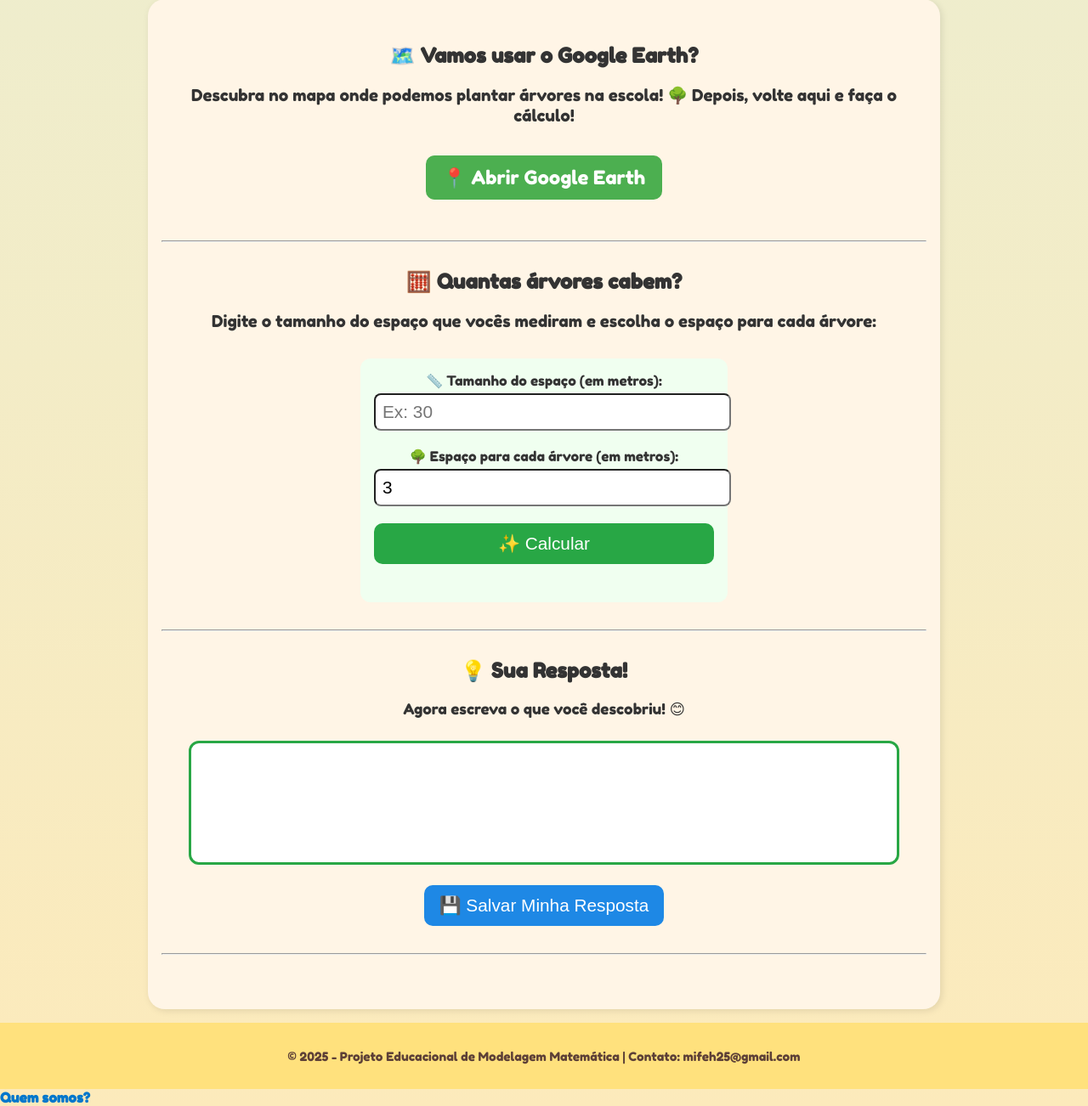
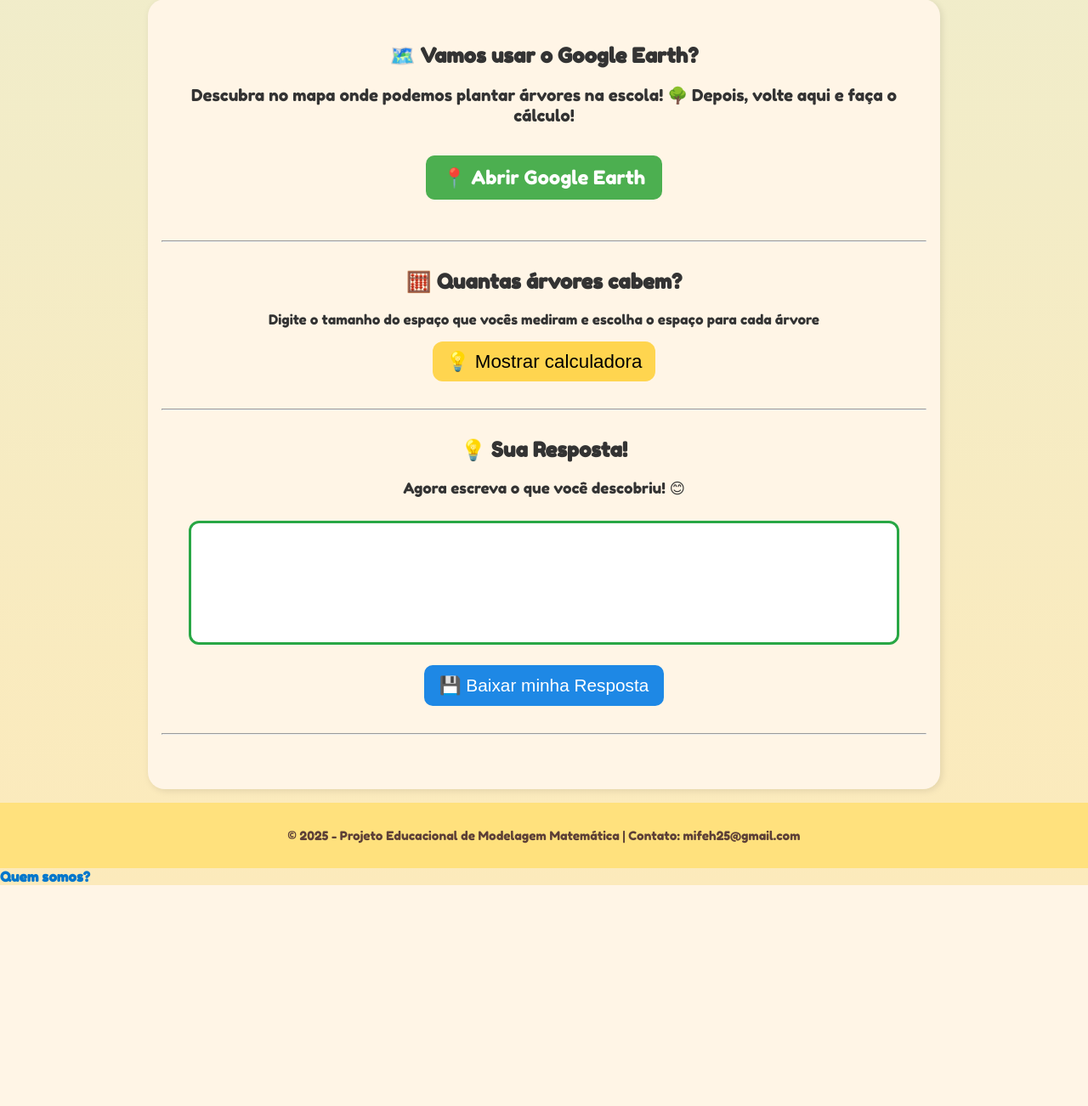
Before and after one commit to Michelle-Fernanda/modelandoplaneta, a PHP site: page /arborizacao in a window 1280 px wide. Shown: the part 3009-4311 px from the top of the page at 85% size. After the commit the page ends 4051 px from the top, so only its background shows below. Run offline with PHP 8.4, Linux system fonts and the light colour scheme; some libraries are stand-ins or nearby versions.

Commit message:
pdf relatorio

```diff
--- a/view/arborizacao.php
+++ b/view/arborizacao.php
@@ -250,27 +250,56 @@
 
   <h2>🧮 Quantas árvores cabem?</h2>
 
-  <p style="font-size: 1.2rem;">
-    Digite o tamanho do espaço que vocês mediram e escolha o espaço para cada árvore:
+<p>
+Digite o tamanho do espaço que vocês mediram e escolha o espaço para cada árvore
 </p>
 
-  <div style="margin: 2rem auto; max-width: 400px; padding: 1rem; background: #f0fff0; border-radius: 12px;">
-    <label>📏 Tamanho do espaço (em metros):</label>
-    <input id="espaco" type="number" placeholder="Ex: 30" style="width:100%; font-size:1.3rem; padding:8px; border-radius:8px; margin-top:5px;">
+<button onclick="toggleCalculadora()" style="
+background:#ffd54f;
+border:none;
+padding:10px 16px;
+border-radius:12px;
+font-size:1.4rem;
+cursor:pointer;">
+💡 Mostrar calculadora
+</button>
+
+
+<div id="calculadoraArvores" style="
+display:none;
+margin:2rem auto;
+max-width:400px;
+padding:1rem;
+background:#f0fff0;
+border-radius:12px;
+">
+
+<label>📏 Tamanho do espaço (em metros)</label>
+
+<input id="espaco" type="number" placeholder="Ex: 30"
+style="width:100%;font-size:1.3rem;padding:8px;border-radius:8px;margin-top:5px;">
 
 <br><br>
 
-    <label>🌳 Espaço para cada árvore (em metros):</label>
-    <input id="distancia" type="number" value="3" style="width:100%; font-size:1.3rem; padding:8px; border-radius:8px; margin-top:5px;">
+<label>🌳 Espaço para cada árvore (em metros)</label>
+
+<input id="distancia" type="number" value="3"
+style="width:100%;font-size:1.3rem;padding:8px;border-radius:8px;margin-top:5px;">
 
 <br><br>
 
-    <button onclick="calcularArvores()"
-      style="background:#28a745; color:white; border:none; padding:12px; width:100%; font-size:1.3rem; border-radius:10px;">
+<button onclick="calcularArvores()" style="
+background:#28a745;
+color:white;
+border:none;
+padding:12px;
+width:100%;
+font-size:1.3rem;
+border-radius:10px;">
 ✨ Calcular
 </button>
 
-    <h3 id="resultado" style="margin-top:1.5rem; font-size:1.8rem;"></h3>
+<h3 id="resultado" style="margin-top:1.5rem;font-size:1.8rem;"></h3>
   </div>
 
   <hr style="margin: 2rem 0;">
@@ -287,9 +316,9 @@
 
   <br><br>
 
-  <button onclick="salvarResposta()"
-    style="background:#1e88e5; color:white; padding:12px 18px; border-radius:10px; font-size:1.3rem; border:none;">
-    💾 Salvar Minha Resposta
+  <button onclick="baixarPDF()"
+    style="background:#1e88e5; color:white; padding:12px 18px; border-radius:10px; font-size:1.3rem; border:none; cursor:pointer">
+    💾 Baixar minha Resposta
   </button>
 
   <p id="confirmacao" style="margin-top:15px; font-weight:bold;"></p>
@@ -298,6 +327,8 @@
   </div>
 
 </section>
+
+<script src="https://cdnjs.cloudflare.com/ajax/libs/jspdf/2.5.1/jspdf.umd.min.js"></script>
 
 <script>
 function calcularArvores() {
@@ -311,28 +342,60 @@ function calcularArvores() {
     : "⚠️ Coloque números maiores!";
 }
 
-function calcularPreco() {
-  const preco = Number(document.getElementById("preco").value);
-  const espaco = Number(document.getElementById("espaco").value);
-  const distancia = Number(document.getElementById("distancia").value);
-  const total = Math.floor(espaco / distancia);
-  const totalPreco = total * preco;
+function toggleCalculadora(){
 
-  document.getElementById("resultadoPreco").innerText =
-    preco > 0 && total > 0
-    ? `💰 Total: R$ ${totalPreco.toFixed(2)}`
-    : "⚠️ Preencha todos os valores!";
+  const calc = document.getElementById("calculadoraArvores")
+
+  if(calc.style.display === "none"){
+    calc.style.display = "block"
+  }else{
+    calc.style.display = "none"
   }
 
-function salvarResposta() {
-  const resposta = document.getElementById("respostaAluno").value.trim();
-  if (!resposta) {
-    document.getElementById("confirmacao").innerText = "⚠️ Você precisa escrever algo primeiro!";
-    return;
 }
 
-  localStorage.setItem("resposta_arvores", resposta);
-  document.getElementById("confirmacao").innerText = "✔ Sua resposta foi salva!";
+function baixarPDF(){
+
+const { jsPDF } = window.jspdf
+
+const resposta = document.getElementById("respostaAluno").value
+
+if(!resposta){
+  document.getElementById("confirmacao").innerText =
+"X Escreva sua resposta primeiro!"
+return
+}
+
+const pdf = new jsPDF()
+
+const data = new Date().toLocaleDateString("pt-BR")
+
+let y = 20
+
+pdf.setFontSize(18)
+pdf.text("Relatório de Arborização",20,y)
+
+y += 15
+
+pdf.setFontSize(12)
+pdf.text("Data: "+data,20,y)
+
+y += 20
+
+pdf.setFontSize(14)
+pdf.text("Resposta do aluno:",20,y)
+
+y += 10
+
+const linhas = pdf.splitTextToSize(resposta,170)
+
+pdf.text(linhas,20,y)
+
+pdf.save("resposta_arborizacao.pdf")
+
+document.getElementById("confirmacao").innerText =
+"✔ Sua resposta foi salva!"
+
 }
 </script>
 
```
Lines whose indentation alone changed are shown as unchanged.
